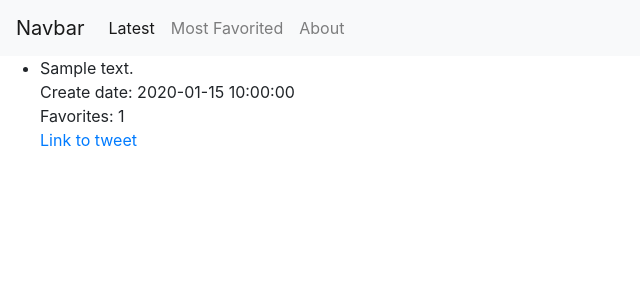
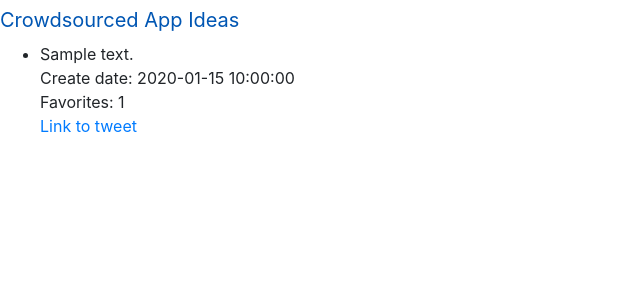
Before and after one commit to NicholasJCole/twitter_app_ideas, a Flask app: template app/templates/index.html in a window 1280 px wide. Shown: the top 300 px of the page, without its empty margins (0-640 px from the left). Run offline with Flask 2, Linux system fonts and the light colour scheme; the template is opened without the code that fills it: most values are stand-ins (such as "Sample title", 1, 10 or a date in 2020); some libraries are stand-ins or nearby versions.

Commit message:
various updates

```diff
--- a/app/templates/base.html
+++ b/app/templates/base.html
@@ -5,11 +5,12 @@
         <meta name="viewport" content="width=device-width, initial-scale=1, shrink-to-fit=no">
         <!-- Bootstrap CSS -->
         <link rel="stylesheet" href="https://stackpath.bootstrapcdn.com/bootstrap/4.3.1/css/bootstrap.min.css" integrity="sha384-ggOyR0iXCbMQv3Xipma34MD+dH/1fQ784/j6cY/iJTQUOhcWr7x9JvoRxT2MZw1T" crossorigin="anonymous">
+        <link rel="stylesheet" href="styles.css>
         <title>{% block title %}{% endblock %}</title>
     </head>
     <body>
         <nav class="navbar navbar-expand-lg navbar-light bg-light">
-          <a class="navbar-brand" href="#">Navbar</a>
+          <a class="navbar-brand" href="#">Crowdsourced App Ideas</a>
           <button class="navbar-toggler" type="button" data-toggle="collapse" data-target="#navbarNav" aria-controls="navbarNav" aria-expanded="false" aria-label="Toggle navigation">
             <span class="navbar-toggler-icon"></span>
           </button>
--- a/app/templates/index.html
+++ b/app/templates/index.html
@@ -1,5 +1,5 @@
 {% extends "base.html" %}
-{% block title %}Home Page{% endblock %}
+{% block title %}Recent App Ideas{% endblock %}
 {% block content %}
     {% for tweet in tweets %}
 		<ul>
--- /dev/null
+++ b/app/templates/styles.css
@@ -0,0 +1,5 @@
+ul.no-bullets {
+  list-style-type: none; /* Remove bullets */
+  padding: 0; /* Remove padding */
+  margin: 0; /* Remove margins */
+}
```
